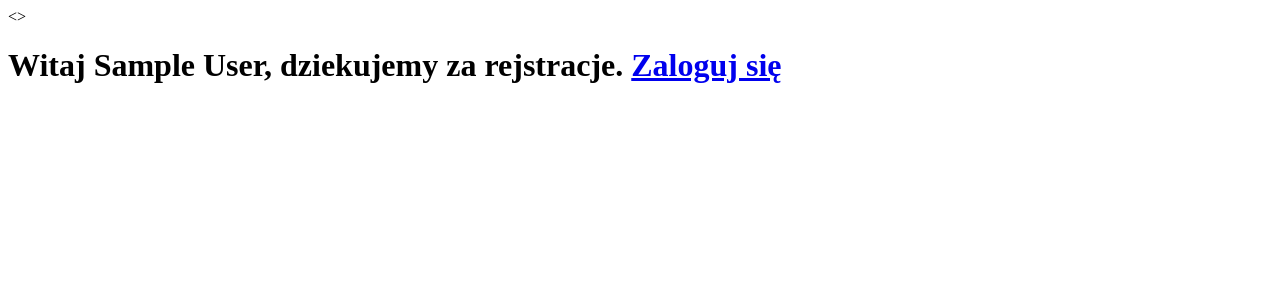
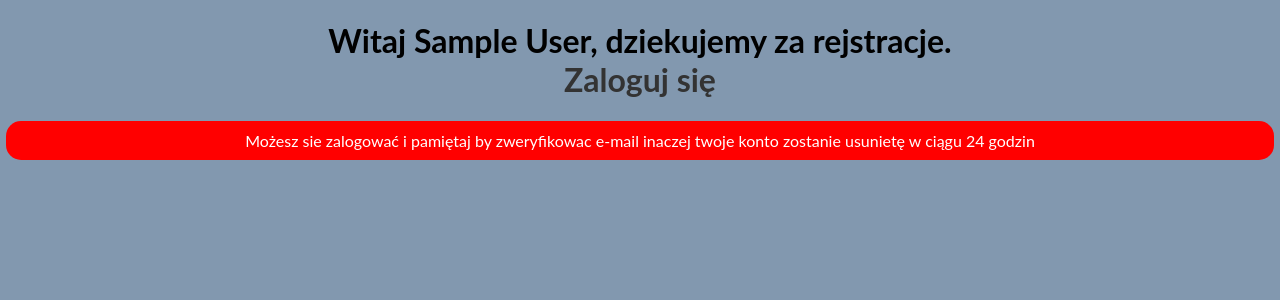
Before and after one commit to ProgrammerAccount/Ucze-sie, a PHP site: page /HostBook/witaj.php in a window 1280 px wide. Shown: the top 300 px of the page. Run offline with PHP 8.4, Linux system fonts and the light colour scheme; the visitor is signed in with stand-in values (Sample User, id 1); some libraries are stand-ins or nearby versions.

Commit message:
end modyfi css

```diff
--- a/witaj.php
+++ b/witaj.php
@@ -2,23 +2,35 @@
 <?php
 session_start();
 session_regenerate_id( );
-if (isset($_SESSION['name'])==false)
+/*if (isset($_SESSION['name'])==false)
 {
 	header("Location: index.php");
-}
+}*/
 ?>
 <!DOCTYPE html>
 <html lang="pl">
 <head>
 	<title>Dziekujemy za rejstracje</title>
 	<meta charset="utf-8"/>
-	<>
+	<link rel="stylesheet" type="text/css" href="style.css"/>
+	<style type="text/css">
+a:link
+{
+	color: #333333;
+}
+a:visited
+{
+color: #333333;
+}
+	</style>
+
+
 </head>
 <body>
 <?php
-echo "<h1>Witaj ".$_SESSION['name'].', dziekujemy za rejstracje.  <a href="index.php">Zaloguj się</a></h1> ';
+echo '<h1 style="text-align: center;">Witaj '.$_SESSION['name'].', dziekujemy za rejstracje. <br/> <a href="index.php">Zaloguj się</a></h1> ';
 ?>
-
+<p style=" text-align:center; color:white; border-color: red;border-radius: 15px;  padding: 10px; margin: 6px; background-color: red;">Możesz sie zalogować i pamiętaj by zweryfikowac e-mail inaczej twoje konto zostanie usunietę w ciągu 24 godzin </p>
 </body>
 </html>
 <?php session_regenerate_id( );  ?>
```
